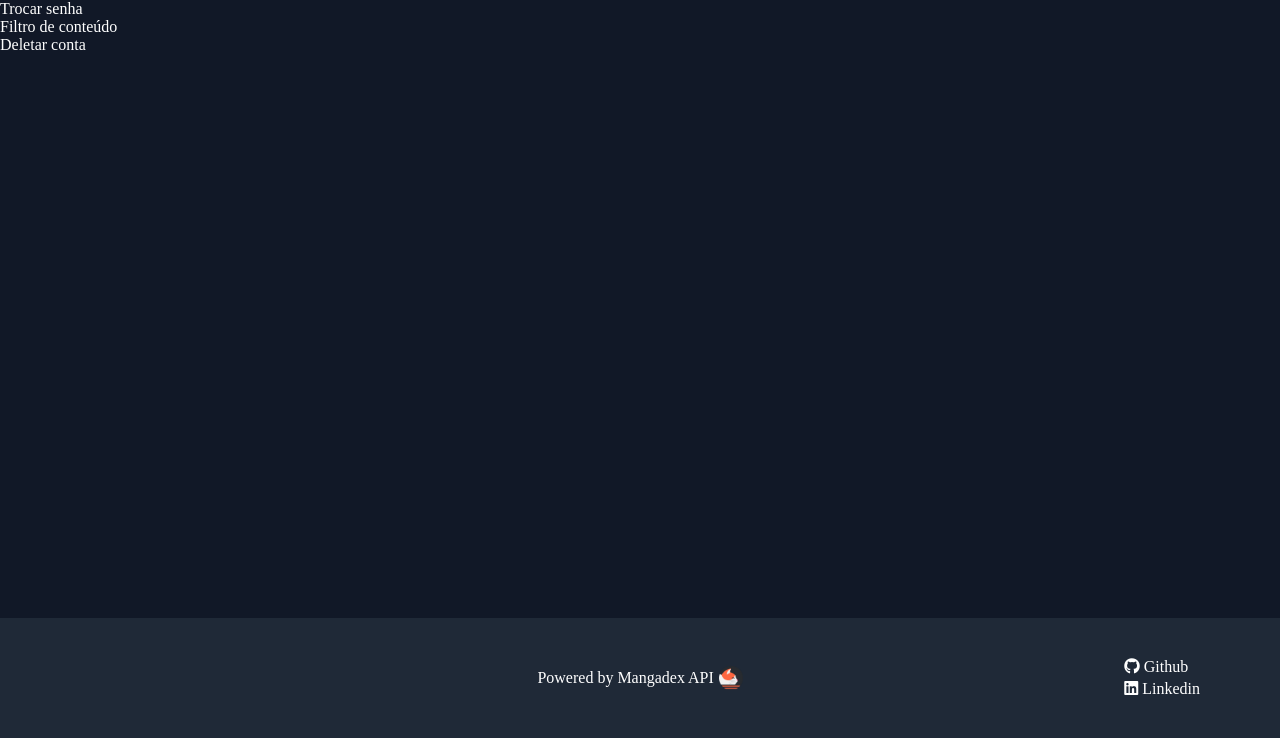
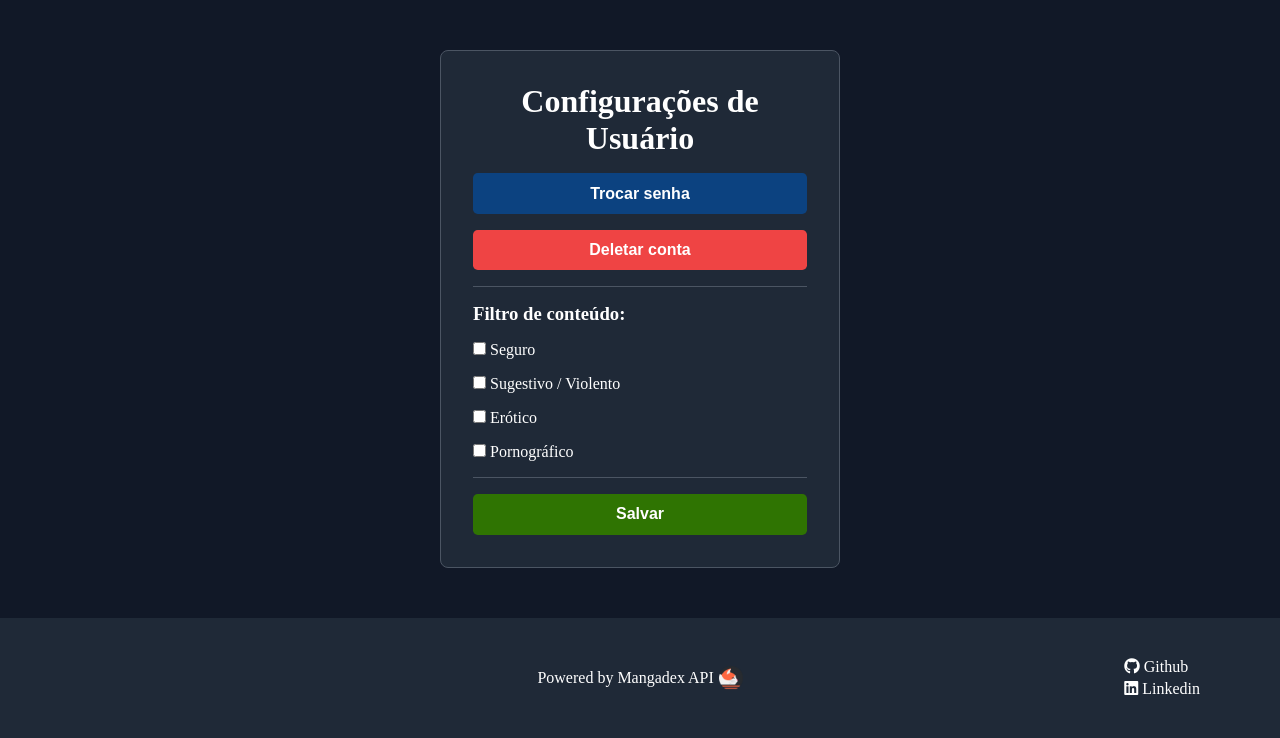
Before and after one commit to ZagZx/manga-and-chips, a Flask app: page /user/settings in a window 1280 px wide. Shown: the part 62-800 px from the top of the page. Run offline with Flask 3, Linux system fonts and the light colour scheme; parts of the project's set-up code (start-up, migrations or seed data) failed here and were passed over.

Commit message:
design do formulário de configurações & css geral para páginas focadas em formulário central & mudança no main.css, as tags header e footer passaram para seus respectivos arquivos css

```diff
--- a/app/static/styles/footer.css
+++ b/app/static/styles/footer.css
@@ -1,3 +1,19 @@
+footer{
+    display: flex;
+    align-items: center;
+    justify-content: center;
+    width: 100%;
+    position: absolute;
+    bottom: 0;
+    background-color: #1f2937;
+    padding: 3em;
+}
+
+footer .vertical-nav{
+    position: absolute;
+    right: 5em;
+}
+
 #powered{
     display: flex;
     align-items: center;
--- a/app/static/styles/auth.css
+++ b/app/static/styles/form-page.css
@@ -4,7 +4,7 @@ main{
     align-items: center;
 }
 
-.auth-form{
+.form-card{
     display: flex;
     flex-direction: column;
     align-items: center;
@@ -17,34 +17,36 @@ main{
     border-radius: 0.5em;
 }
 
-.auth-form > *{
+.form-card > *{
     width: 100%;
 }
 
-.auth-form button{
+.form-card button{
     background-color: #ef4444;
     font-weight: bold;
     border-radius: 0.3em;
     padding: 0.7em 0;
 }
 
+.form-card a{
+    color: #ef4444;
+}
 
+.form-card span, .form-card h1{
+    text-align: center;
+}
 
-.auth-form input{
+.form-card ::placeholder{
+    color: #9ca3af;
+}
+
+.input-container input{
     background-color: #374151;
     height: 3em;
     outline: none;
     border: 1px solid #4b5563;
     border-radius: 0.7em;
     padding: 0.5em;
-}
-
-.auth-form a{
-    color: #ef4444;
-}
-
-.auth-form span, .auth-form h1{
-    text-align: center;
 }
 
 .input-container{
@@ -58,7 +60,3 @@ main{
 .input-container:has(input:focus) label{
     color: #ef4444;
 }
-
-.auth-form ::placeholder{
-    color: #9ca3af;
-}
--- a/app/static/styles/header.css
+++ b/app/static/styles/header.css
@@ -1,3 +1,13 @@
+header{
+    display: flex;
+    position: fixed;
+    width: 100%;
+    justify-content: space-around;
+    align-items: center;
+    padding: 1em 0;
+    background-color: #1f2937;
+}
+
 #logo{
     color: #ef4444;
     font-size: 1.5rem;
--- a/app/static/styles/main.css
+++ b/app/static/styles/main.css
@@ -44,6 +14,14 @@ body{
 
 main{
     min-height: 80vh;
+}
+
+label{
+    user-select: none;
+}
+
+a{
+    text-decoration: none;
 }
 
 button{
--- a/app/templates/base.html
+++ b/app/templates/base.html
@@ -45,6 +45,7 @@
 
         document.addEventListener('DOMContentLoaded', initMainHeight)
         window.addEventListener('resize', initMainHeight)
+        window.addEventListener('')
     </script>
 
     {% block head %}{% endblock head %}
--- a/app/templates/login.html
+++ b/app/templates/login.html
@@ -4,12 +4,12 @@
 
 {% block head %}
 {{ super() }}
-<link rel="stylesheet" href="{{ url_for('static', filename='styles/auth.css') }}">
+<link rel="stylesheet" href="{{ url_for('static', filename='styles/form-page.css') }}">
 {% endblock head %}
 
 {% block main %}
 <form action="{{ url_for('auth.login') }}" method="post">
-    <div class="auth-form">
+    <div class="form-card">
 
         <h1>Iniciar Sessão</h1>
 
--- a/app/templates/settings.html
+++ b/app/templates/settings.html
@@ -4,8 +4,48 @@
 Configurações
 {% endblock title %}
 
+{% block head %}
+{{ super() }}
+<link rel="stylesheet" href="{{ url_for('static', filename='styles/form-page.css') }}">
+{% endblock head %}
+
 {% block main %}
-    <p>Trocar senha</p>
-    <p>Filtro de conteúdo</p>
-    <p>Deletar conta</p>
+    <form action="" method="post">
+        <div class="form-card">
+
+            <h1>Configurações de Usuário</h1>
+
+            <button type="button" style="background-color: rgb(12, 66, 128);">Trocar senha</button>
+            <button type="button">Deletar conta</button>
+
+            <div class="break"></div>
+
+            <h3>Filtro de conteúdo:</h3>
+
+            <div>
+                <input type="checkbox" name="safe" id="safe">
+                <label for="safe">Seguro</label>
+            </div>
+
+            <div>
+                <input type="checkbox" name="suggestive" id="suggestive">
+                <label for="suggestive">Sugestivo / Violento</label>
+            </div>
+
+            <div>
+                <input type="checkbox" name="erotica" id="erotica">
+                <label for="erotica">Erótico</label>
+            </div>
+
+            <div>
+                <input type="checkbox" name="pornographic" id="pornographic">
+                <label for="pornographic">Pornográfico</label>
+            </div>
+
+            <div class="break"></div>
+
+            <button type="submit" style="background-color: rgb(47, 116, 2);">Salvar</button>
+        </div>
+    </form>
+
 {% endblock main %}
```
Also changed, not shown: other parts of app/static/styles/main.css (+0 -30 lines), app/templates/register.html (+3 -4 lines), layout_examples/settings.png (added).
